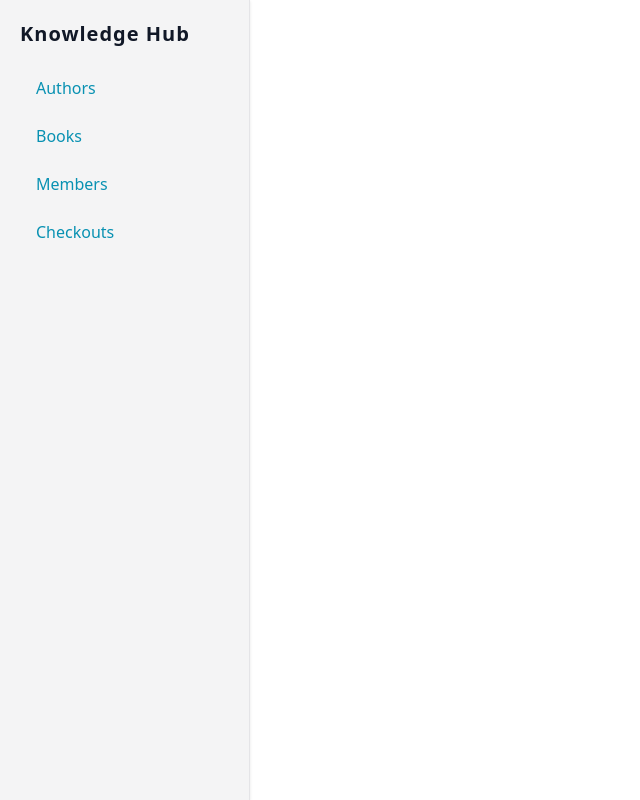
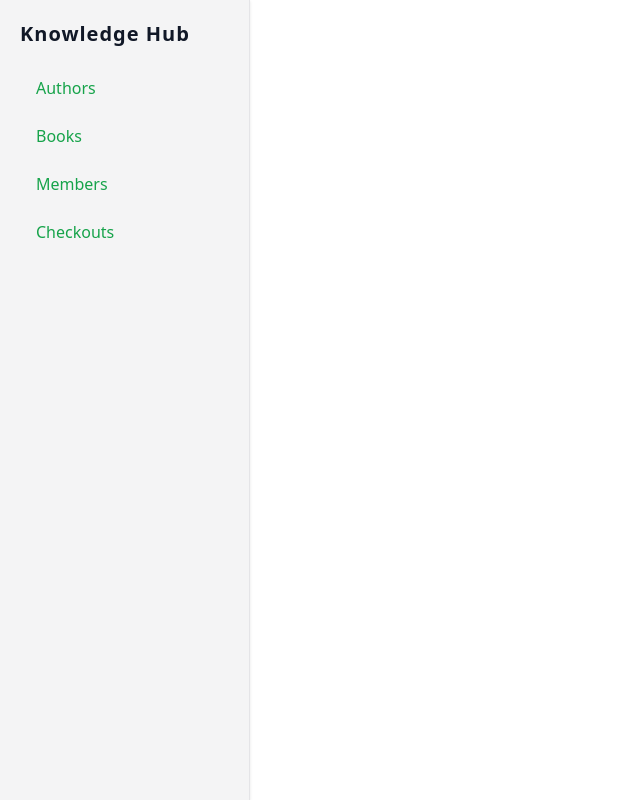
Before and after one commit to surojitfromindia/BooksLibraryFrontend, a React (Vite) app: page /app in a window 1280 px wide. Shown: the whole page, without its empty margins (0-640 px from the left). Built offline with nearby package versions, Linux system fonts and the light colour scheme; no server answers.

Commit message:
Color re-changed.

```diff
--- a/src/components/Home.tsx
+++ b/src/components/Home.tsx
@@ -2,14 +2,13 @@ import { BookCopy } from "lucide-react";
 import { Button } from "@/components/ui/button.tsx";
 import { Link } from "react-router-dom";
 import { Toaster } from "./ui/toaster";
-import { text } from "stream/consumers";
 
 
 const Home = () => {
   return (
     <div
       className={
-        "fixed inset-0 flex flex-col p-10 bg-purple-200 text-slate-900"
+        "fixed inset-0 flex flex-col p-10 bg-primary text-primary-foreground"
       }
     >
       <div className={"flex items-center justify-between"}>
@@ -29,7 +28,7 @@ const Home = () => {
         <div>
           {/*on this button click goes to the author page as it is a link to the author page*/}
           <Link to={"/app/authors"}>
-            <Button variant={"secondary"} className={"uppercase text-xs bg-amber-500"}>
+            <Button variant={"secondary"} className={"uppercase text-xs"}>
               Dashboard
             </Button>
           </Link>
--- a/src/components/SideBar.tsx
+++ b/src/components/SideBar.tsx
@@ -21,7 +21,7 @@ const SideBar = () => {
             <div
               className={cn(
                 "h-10 flex items-center rounded px-2 w-full",
-                isActive ? "bg-cyan-600 text-primary-foreground" : "text-cyan-600"
+                isActive ? "bg-primary text-primary-foreground" : "text-primary"
               )}
             >
               <span className={"ml-2"}>Authors</span>
@@ -33,7 +33,7 @@ const SideBar = () => {
             <div
               className={cn(
                 "h-10 flex items-center rounded px-2 w-full",
-                isActive ? "bg-cyan-600 text-primary-foreground" : "text-cyan-600"
+                  isActive ? "bg-primary text-primary-foreground" : "text-primary"
               )}
             >
               <span className={"ml-2"}>Books</span>
@@ -45,7 +45,7 @@ const SideBar = () => {
             <div
               className={cn(
                 "h-10 flex items-center rounded px-2 w-full",
-                isActive ? "bg-cyan-600 text-primary-foreground" : "text-cyan-600"
+                  isActive ? "bg-primary text-primary-foreground" : "text-primary"
               )}
             >
               <span className={"ml-2"}>Members</span>
@@ -57,7 +57,7 @@ const SideBar = () => {
             <div
               className={cn(
                 "h-10 flex items-center rounded px-2 w-full",
-                isActive ? "bg-cyan-600 text-primary-foreground" : "text-cyan-600"
+                  isActive ? "bg-primary text-primary-foreground" : "text-primary"
               )}
             >
               <span className={"ml-2"}>Checkouts</span>
```
